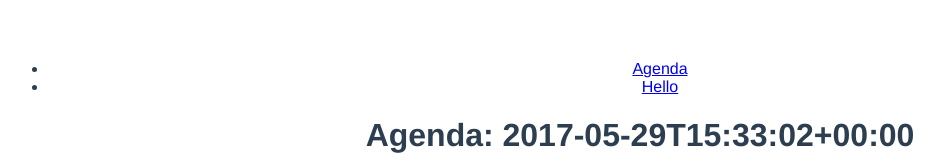
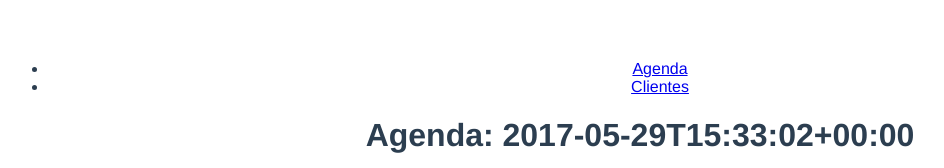
Before and after one commit to kleber7777/webpack, a Vue app in the folder onboarding/: page /#/calendar in a window 1280 px wide. Shown: the top 168 px of the page, without its empty margins (0-944 px from the left). Built offline with nearby package versions, Linux system fonts and the light colour scheme.

Commit message:
Adição da página de clientes

```diff
--- a/onboarding/src/App.vue
+++ b/onboarding/src/App.vue
@@ -5,7 +5,7 @@
         <a href="#/calendar">Agenda</a>
       </li>
       <li>
-        <a href="#/hello">Hello</a>
+        <a href="#/clients">Clientes</a>
       </li>
     </ul>
     <router-view></router-view>
--- /dev/null
+++ b/onboarding/src/components/Clients.vue
@@ -0,0 +1,17 @@
+<template>
+  <p>clientes</p>
+</template>
+
+<script>
+export default {
+  name: 'clients',
+  data() {
+    return {};
+  },
+};
+</script>
+
+<!-- Add "scoped" attribute to limit CSS to this component only -->
+<style scoped>
+
+</style>
--- a/onboarding/src/router/index.js
+++ b/onboarding/src/router/index.js
@@ -2,6 +2,7 @@ import Vue from 'vue';
 import Router from 'vue-router';
 import Hello from '@/components/Hello';
 import Calendar from '@/components/Calendar';
+import Clients from '@/components/Clients';
 
 Vue.use(Router);
 
@@ -17,5 +18,10 @@ export default new Router({
       name: 'Calendar',
       component: Calendar,
     },
+    {
+      path: '/clients',
+      name: 'Clients',
+      component: Clients,
+    },
   ],
 });
```
